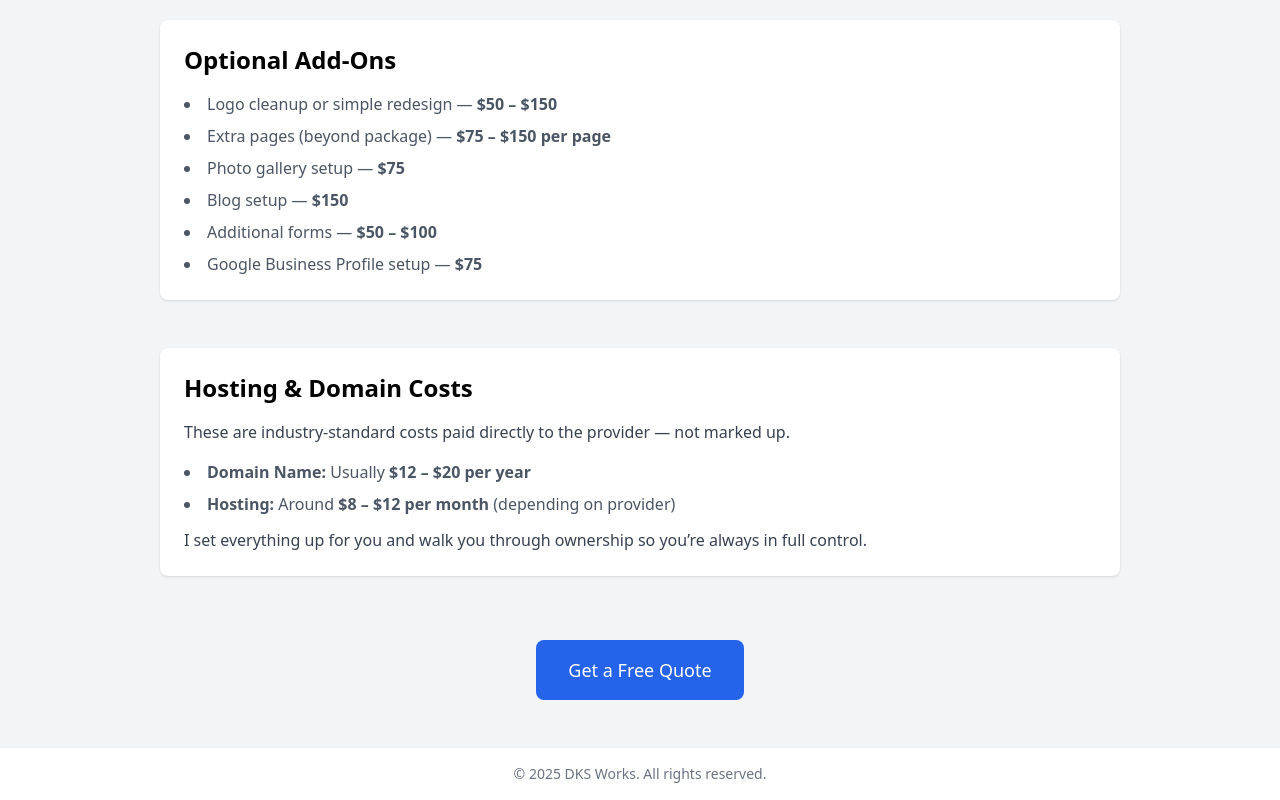
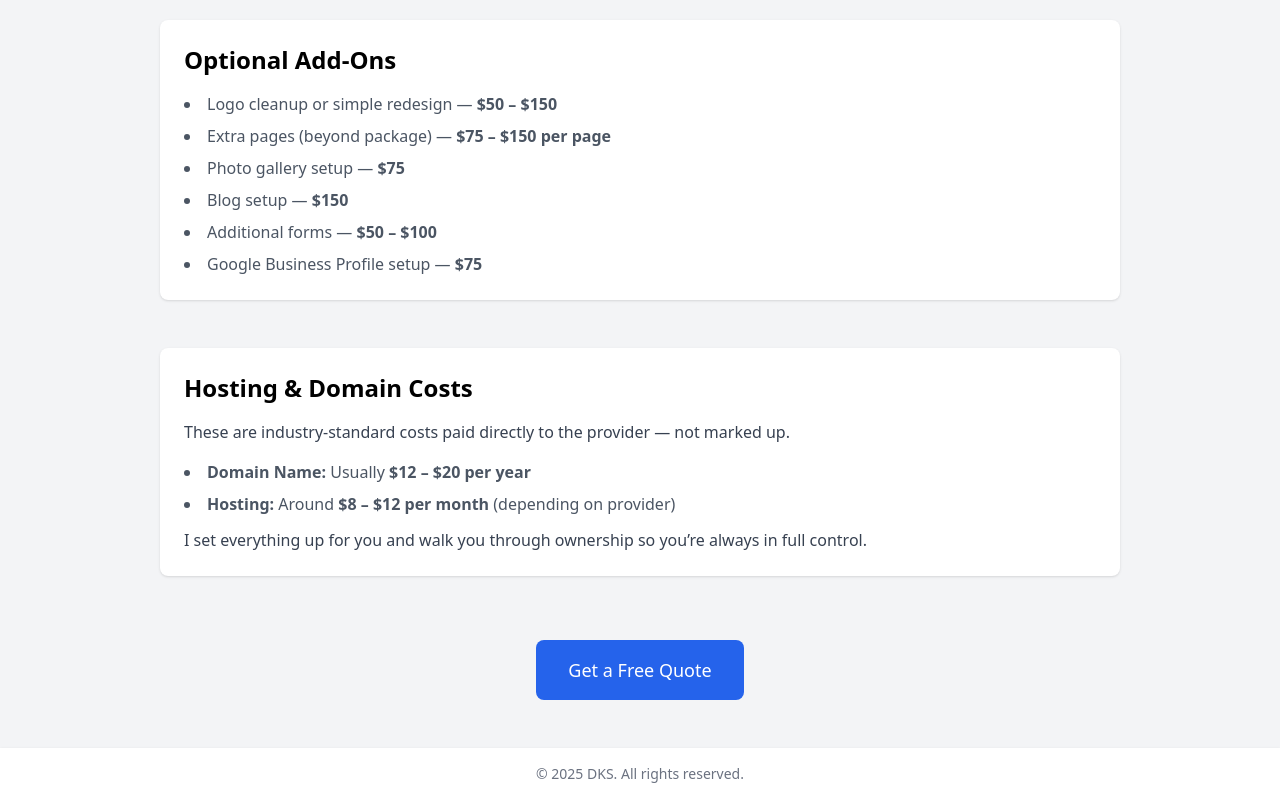
Before and after one commit to james3roberts/personal-site, a React (Vite) app: page /prices in a window 1280 px wide. Shown: the part 1408-2208 px from the top of the page. Built offline with nearby package versions, Linux system fonts and the light colour scheme.

Commit message:
changed the name on the footer

```diff
--- a/src/components/Footer.jsx
+++ b/src/components/Footer.jsx
@@ -1,7 +1,7 @@
 export default function Footer() {
   return (
     <footer className="bg-white shadow p-4 text-center text-gray-500 text-sm mt-auto">
-      © {new Date().getFullYear()} DKS Works. All rights reserved.
+      © {new Date().getFullYear()} DKS. All rights reserved.
     </footer>
   );
 }
```
